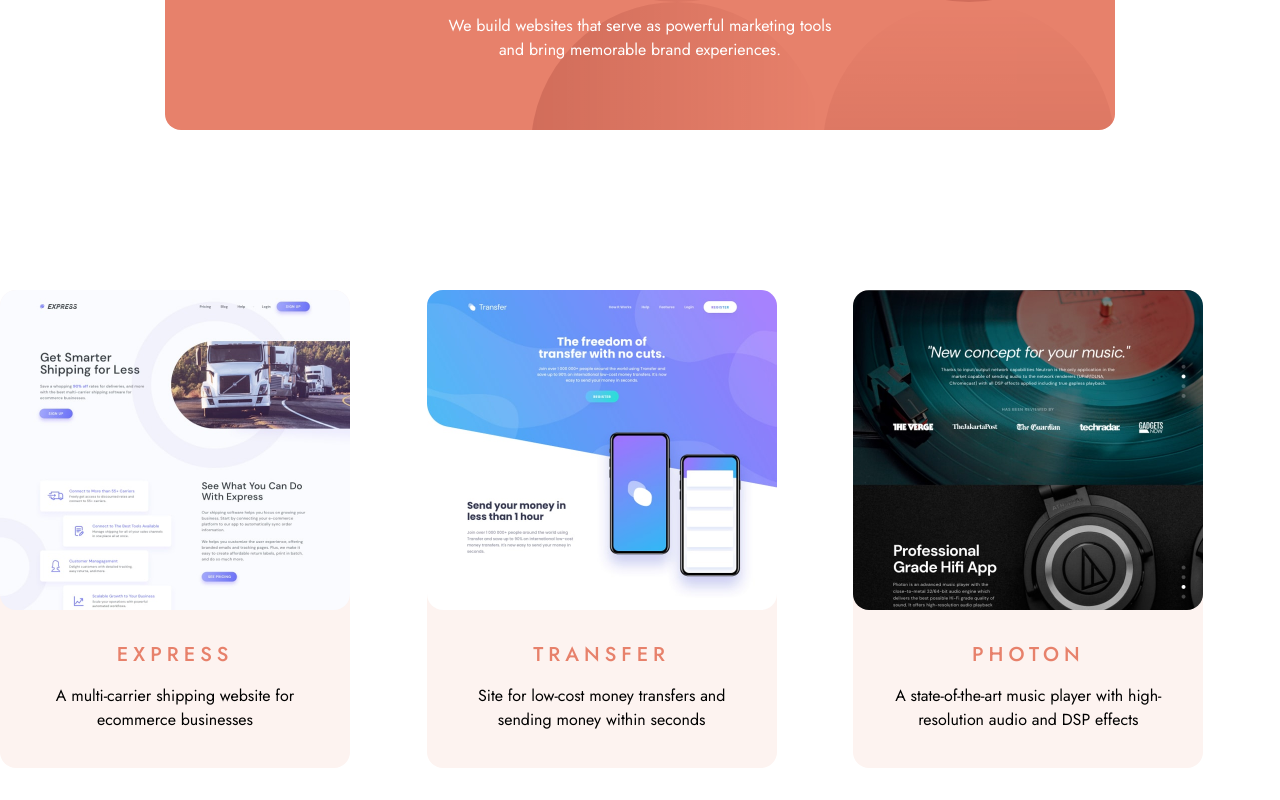
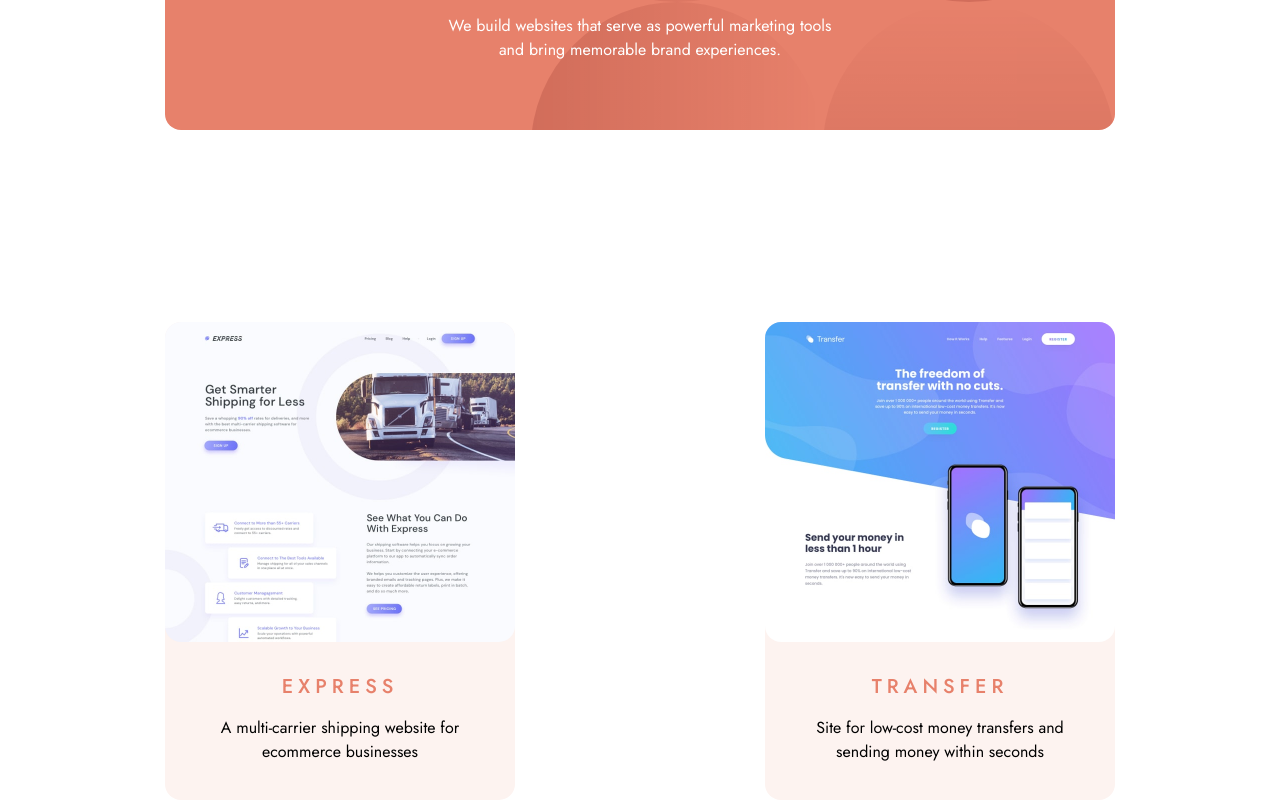
Before and after one commit to GustavoJuvino/designo-multi-page-website, a Next.js app: page /web-design in a window 1280 px wide. Shown: the part 280-1080 px from the top of the page. Built offline with nearby package versions, Linux system fonts and the light colour scheme.

Commit message:
Added the design cards in web-design page

```diff
--- a/src/app/components/Cards.tsx
+++ b/src/app/components/Cards.tsx
@@ -14,13 +14,18 @@
 }) => {
   return (
     <div className="
+           lg:bg-white-peach
             flex
-            flex-col
-            w-[350px]
-            h-[478px]
-            bg-white-peach
-            mt-[160px]
+            lg:flex-col
+            max-sm:flex-col
+            lg:w-[350px]
+            w-full
+            lg:h-[478px]
+            h-auto
             rounded-2xl
+            mt-8
+            items-center
+            text-center
         "
     >
         <div>
@@ -29,22 +34,36 @@
                 height={320}
                 alt="card-image"
                 src={`/assets/${imgSrc}/image-${title}.jpg`}
-                className="rounded-2xl"
+                className="
+                    lg:rounded-2xl
+                    sm:rounded-l-2xl
+                    max-sm:rounded-2xl
+                    w-full
+                    h-[320px]
+                    object-cover
+                "
             />
        </div>
 
         <div className="
                 flex
                 flex-col
+                justify-center
                 items-center
                 text-center
                 my-8
+                max-lg:bg-white-peach
+                max-sm:bg-transparent
+                max-lg:w-[60%]
+                max-lg:h-[320px]
+                max-sm:h-auto
+                max-lg:rounded-r-2xl
             "
         >
             <h1 className="text-xl text-peach">
                 {title.toUpperCase()}
             </h1>
-            <p className="w-[80%] mt-4">
+            <p className="lg:w-[80%] sm:w-[44%] w-[80%] mt-4">
                 {text}
             </p>
         </div>
--- a/src/app/components/Container.tsx
+++ b/src/app/components/Container.tsx
@@ -22,8 +22,6 @@
         justify-center
         sm:mt-16
         mt-8
-        xl:px-[165px]
-        sm:px-9
       "
     >
       <div className="
--- a/src/app/components/Header/MobileMenu.tsx
+++ b/src/app/components/Header/MobileMenu.tsx
@@ -58,14 +58,13 @@
       <div
         className={active ? `
           absolute
+          left-0
           bottom-0
-          top-16
           w-full
           h-[98%]
           bg-black
           opacity-50
           z-[90]
-          left-0
         ` : ""}
       />
     </section>
--- a/src/app/web-design/page.tsx
+++ b/src/app/web-design/page.tsx
@@ -29,9 +29,12 @@
   }
 ]
 
+// xl:px-[165px]
+// sm:px-9
+
 const WebDesign = () => {
   return (
-    <div>
+    <section className="xl:mx-[165px] sm:mx-9">
       <Container
           design="web"
           title="Web Design"
@@ -41,16 +44,25 @@
           "
       />
 
-      <section className="grid grid-cols-3">
+      <div className="
+          w-[100%]
+          lg:mt-[160px]
+          mt-[120px]
+          lg:grid
+          2xl:grid-cols-[5fr_5fr_1fr]
+          lg:grid-cols-[8fr_1fr]
+        "
+      >
         {cardsData.map((data) => (
           <Cards
+            key={data.cardTitle}
             title={data.cardTitle}
             text={data.cardText}
             imgSrc="web-design"
           />
         ))}
-      </section>
-    </div>
+      </div>
+    </section>
   )
 }
 
```
